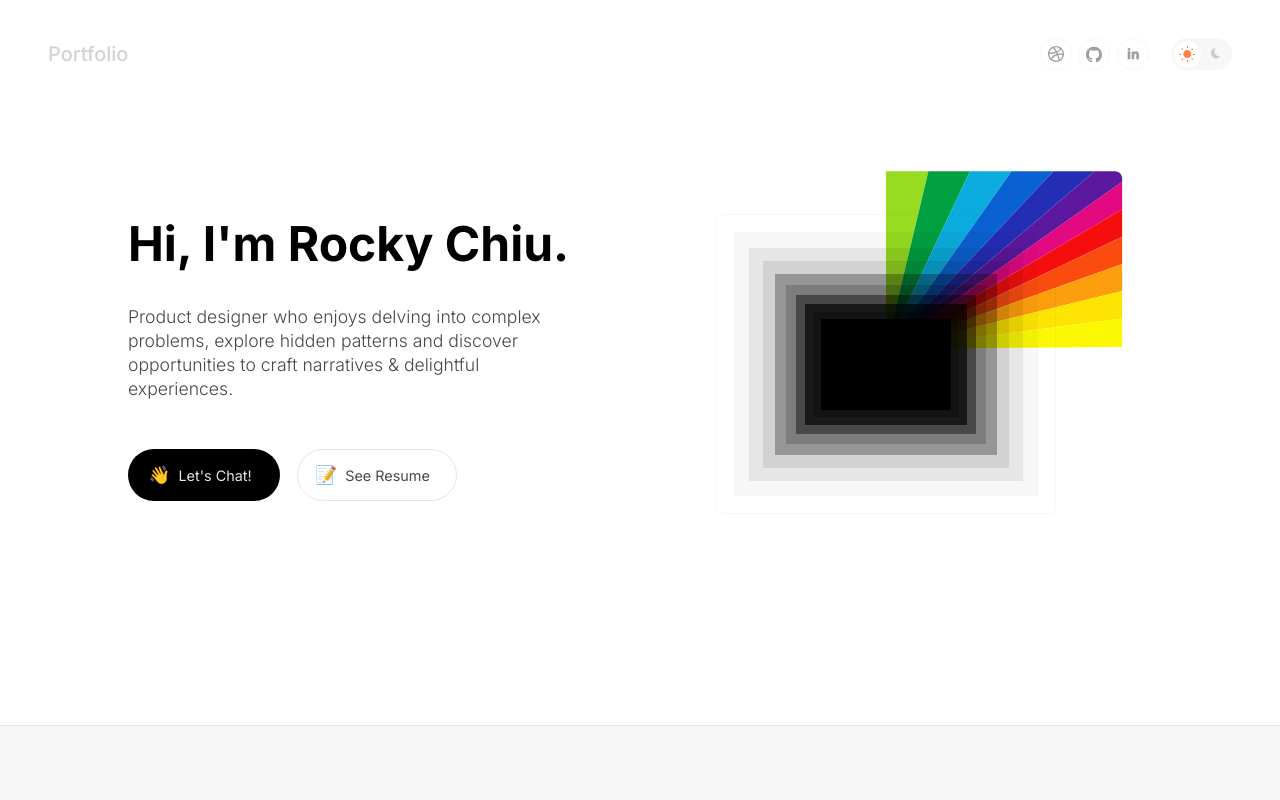
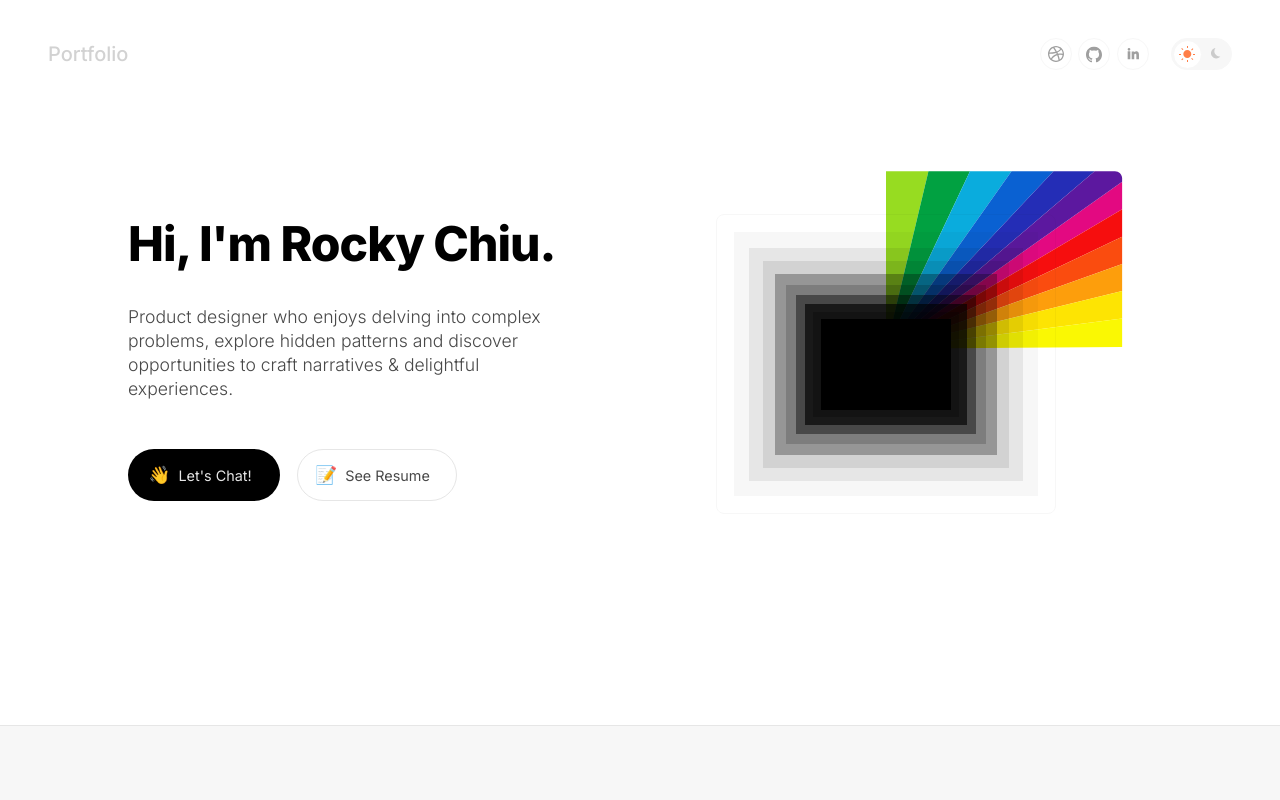
Before and after one commit to chiurocky/portfolio, a plain HTML site: page index.html in a window 1280 px wide. Shown: the top 800 px of the page. Drawn offline with Linux system fonts and the light colour scheme; a web font is replaced by a local one.

Commit message:
hero adjust

```diff
--- a/styles.css
+++ b/styles.css
@@ -271,9 +271,10 @@ nav {
 
     & h1 {
         font-family: var(--font-secondary);
-        font-weight: 700;
+        font-weight: 900;
         font-size: 3rem;
         margin-bottom: 2rem;
+        letter-spacing: -1px;
     }
 
     & p {
```
